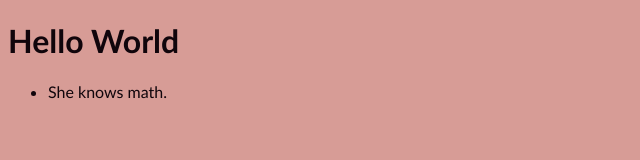
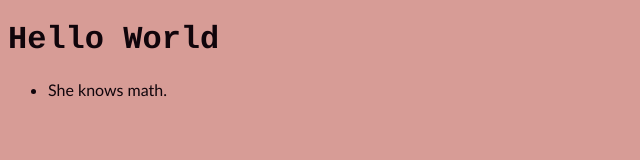
Before and after one commit to dana11marie/gc-review-week2, a plain HTML site: page index.html in a window 1280 px wide. Shown: the whole page, without its empty margins (0-640 px from the left). Drawn offline with Linux system fonts and the light colour scheme.

Commit message:
more Sass

```diff
--- a/styles/styles.scss
+++ b/styles/styles.scss
@@ -6,3 +6,7 @@ body {
   background-color: $peach;
   font-family: $font-base;
 }
+
+h1, h2, h3, h4, h5, h6 {
+  font-family: $font-heading;
+}
```
Also changed, not shown: styles/styles.css.
